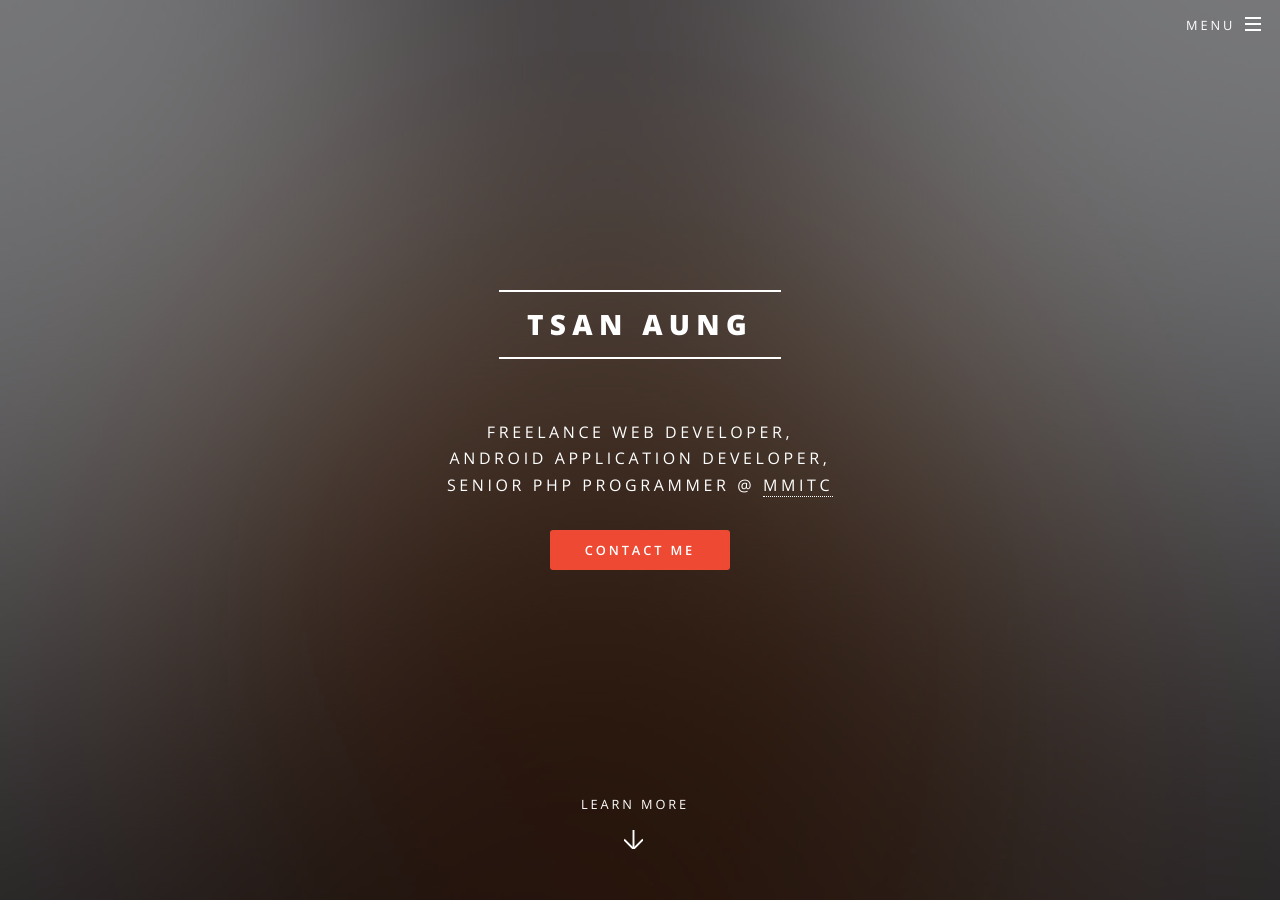
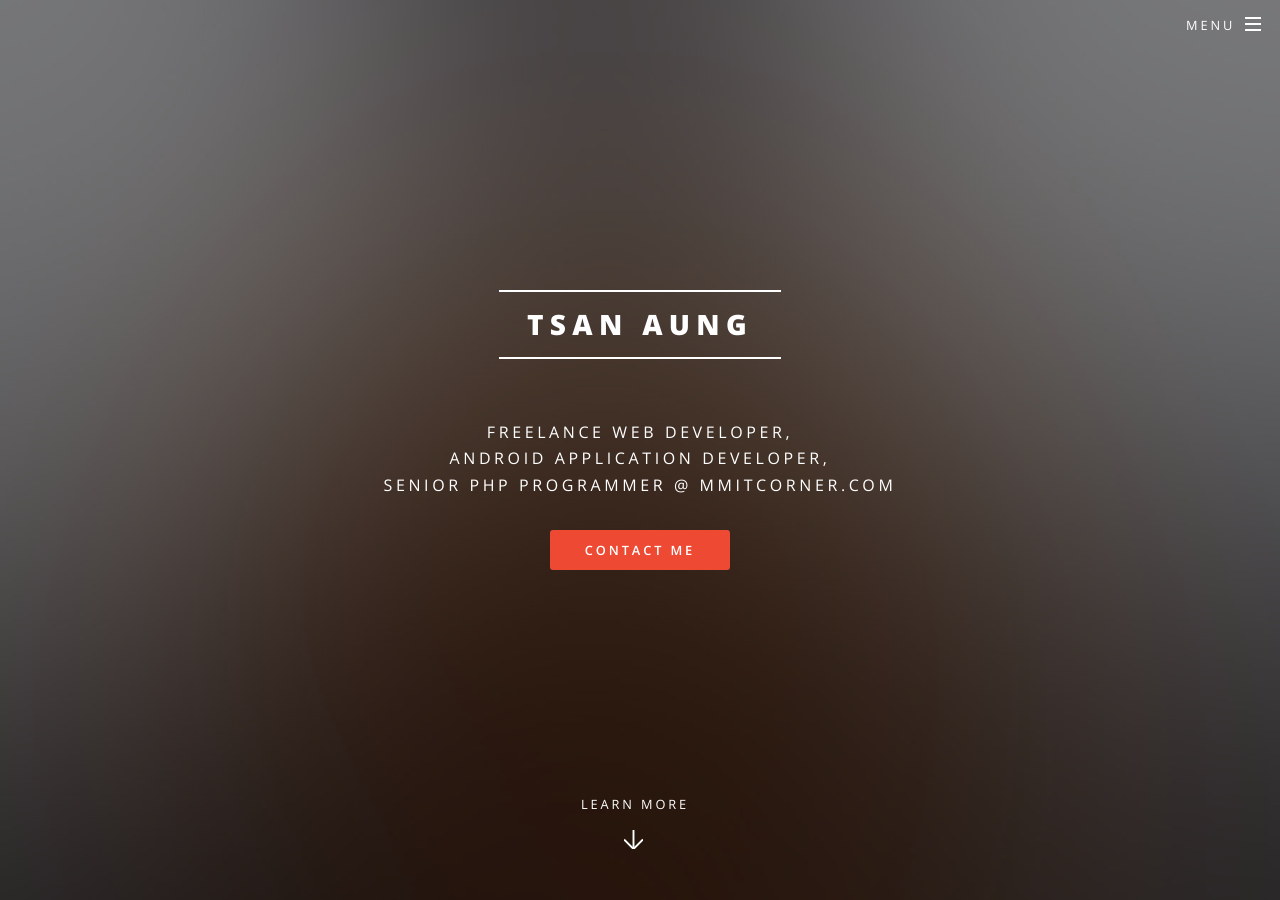
Before and after one commit to tsanaung/tsanaung.github.io, a Jekyll site: the page built from index.html, in a window 1280 px wide and 900 px high. Built offline with Jekyll 4.4.1, drawn with Linux system fonts in a browser that asks for light colours.

Commit message:
Initial commit

```diff
--- a/_config.yml
+++ b/_config.yml
@@ -6,7 +6,7 @@ title: Tsan Aung
 description: |
   Freelance Web Developer,
   Android Application Developer,
-  Senior PHP Programmer @ [MMITC](http://mmitcorner.com)
+  Senior PHP Programmer @ mmitcorner.com
 owner: Tsan aung # my name in Copyright
 first_published: 2016 # if migrating another site, the year of your first publish
 email: myanmar@post.com
```
